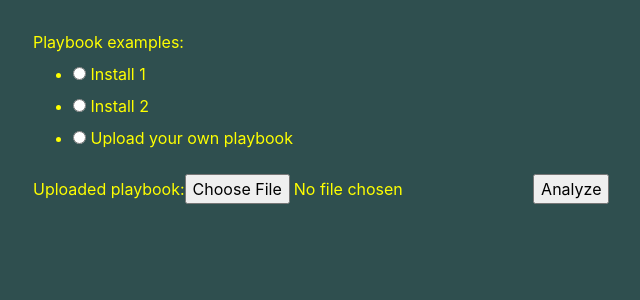
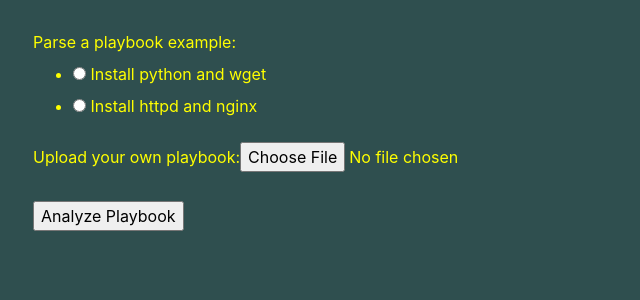
Before and after one commit to m0nt3cr1st0/Formal_IaC, a Django app: page /demo in a window 1280 px wide. Shown: the top 300 px of the page, without its empty margins (52-692 px from the left). Run offline with Django 3.2, Linux system fonts and the light colour scheme; some libraries are stand-ins or nearby versions.

Commit message:
Improve appearance of demo form and branching logic

```diff
--- a/formal_iac/playbooks_parser/forms.py
+++ b/formal_iac/playbooks_parser/forms.py
@@ -1,8 +1,9 @@
 from django import forms
 
-EXAMPLE_PLAYBOOKS = [('1', 'Install 1'), ('2', 'Install 2'), ('0', 'Upload your own playbook')]
+EXAMPLE_PLAYBOOKS = [('1', 'Install python and wget'), ('2', 'Install httpd and nginx')]
 
 
 class ParsePlaybookDemoForm(forms.Form):
-    playbook_examples = forms.ChoiceField(widget=forms.RadioSelect, choices=EXAMPLE_PLAYBOOKS)
-    uploaded_playbook = forms.FileField()
+    playbook_examples = forms.ChoiceField(label='Parse a playbook example', widget=forms.RadioSelect,
+                                          choices=EXAMPLE_PLAYBOOKS)
+    uploaded_playbook = forms.FileField(label='Upload your own playbook')
--- a/formal_iac/playbooks_parser/templates/playbooks_parser/demo.html
+++ b/formal_iac/playbooks_parser/templates/playbooks_parser/demo.html
@@ -13,8 +13,8 @@
             <div class="col">
                 <form enctype="multipart/form-data" method="post" action="{% url 'playbooks_parser:demo_result_view' %}">
                     {% csrf_token %}
-                    {{ form }}
-                    <input type="submit" value="Analyze">
+                    {{ form }} <br> <br>
+                    <input type="submit" value="Analyze Playbook">
                 </form>
             </div>
         </div>
--- a/formal_iac/playbooks_parser/views.py
+++ b/formal_iac/playbooks_parser/views.py
@@ -72,10 +72,10 @@
         # Retrieve posted information
         form = ParsePlaybookDemoForm(request.POST, request.FILES)
         if form.is_valid():
-            if form.cleaned_data['playbook_examples'] != '0':
+            if form.cleaned_data['uploaded_playbook']:
+                playbook_requested_to_parse = create_playbook(form.cleaned_data['uploaded_playbook'])
+            else:
                 playbook_requested_to_parse = Playbook.objects.get(pk=form.cleaned_data['playbook_examples'])
-            else:
-                playbook_requested_to_parse = create_playbook(form.cleaned_data['uploaded_playbook'])
             list_of_tasks = parse_playbook_aux(playbook_requested_to_parse.playbook_content)
             context = {
                 'parsed_playbook': str(list_of_tasks),
```
